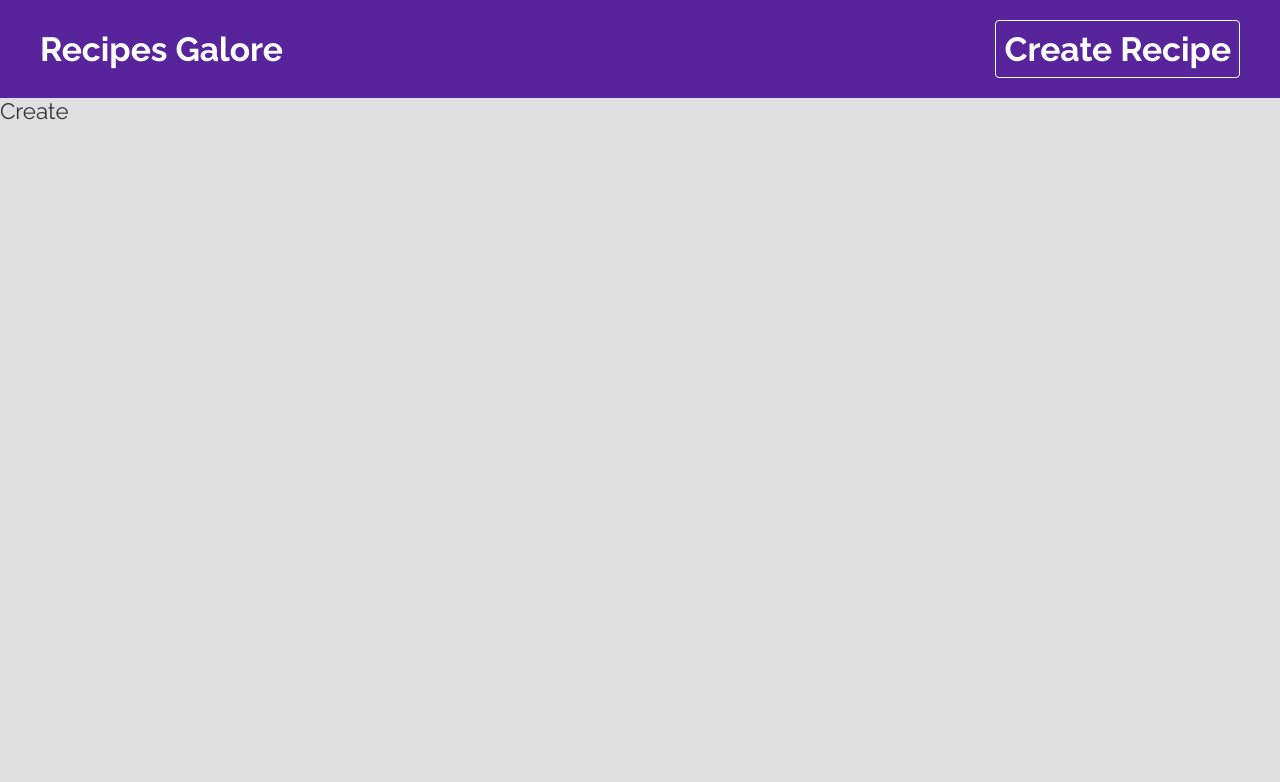
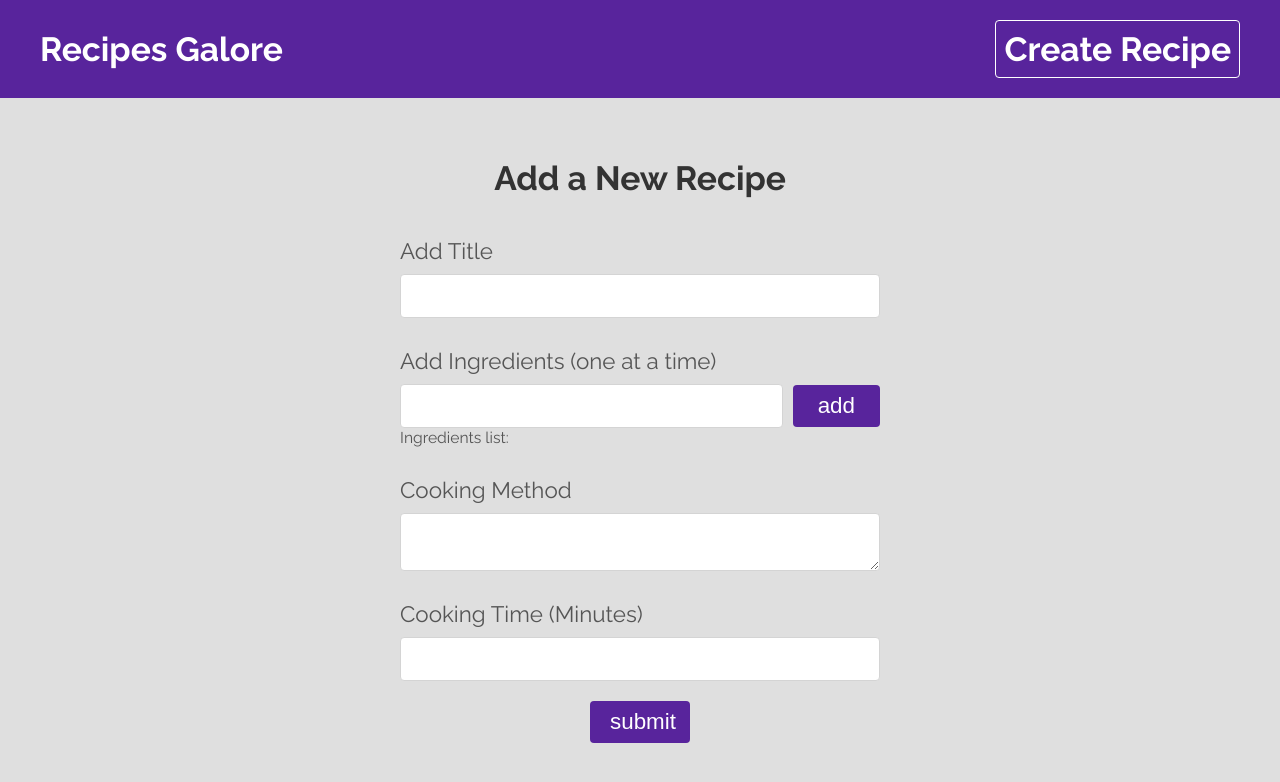
Before and after one commit to Filip-Sazdov/recipe-app, a React (Create React App) app: page /create in a window 1280 px wide. Shown: the top 782 px of the page. Built offline with nearby package versions, Linux system fonts and the light colour scheme.

Commit message:
add logic and functionality

```diff
--- a/src/pages/create/Create.js
+++ b/src/pages/create/Create.js
@@ -1,9 +1,85 @@
 import './Create.css'
 
-import React from 'react'
+import React, { useRef, useState } from 'react'
 
 export default function Create() {
+  const [title, setTitle] = useState('')
+  const [method, setMethod] = useState('')
+  const [cookingTime, setCookingTime] = useState('')
+  const [newIngredient, setNewIngredient] = useState('')
+  const [ingredients, setIngredients] = useState([])
+  const ingredientInput = useRef(null)
+
+  const handleSubmit = (e) => {
+    e.preventDefault()
+    console.log(title, method, cookingTime, ingredients)
+  }
+
+  const handleAdd = (e) => {
+    e.preventDefault()
+
+    if (newIngredient && !ingredients.includes(newIngredient)) {
+      setIngredients(prevIngredients => [...prevIngredients, newIngredient.trim()])
+    }
+    setNewIngredient('')
+    ingredientInput.current.focus()
+  }
+
   return (
-    <div>Create</div>
+    <div className='create'>
+      <h2 className="page-title">Add a New Recipe</h2>
+
+      <form onSubmit={handleSubmit}>
+        <label>
+          <span>Add Title</span>
+          <input
+            type="text"
+            onChange={e => setTitle(e.target.value)}
+            value={title}
+            required
+          />
+        </label>
+        <label>
+          <span>Add Ingredients (one at a time)</span>
+          <div className="ingredients">
+
+            <input
+              type="text"
+              onChange={e => setNewIngredient(e.target.value)}
+              value={newIngredient}
+
+              ref={ingredientInput}
+            />
+            <button className="btn" onClick={handleAdd}>add</button>
+
+          </div>
+
+        </label>
+        <p>Ingredients list: {ingredients.map(ing => <em key={ing}>{ing}, </em>)}</p>
+
+
+        <label>
+          <span>Cooking Method</span>
+          <textarea
+            onChange={e => setMethod(e.target.value)}
+            value={method}
+            required
+          />
+        </label>
+        <label>
+          <span>Cooking Time (Minutes)</span>
+          <input
+            type="number"
+            onChange={e => setCookingTime(e.target.value)}
+            value={cookingTime}
+            required
+          />
+        </label>
+
+        <button className="btn">submit</button>
+      </form>
+
+
+    </div>
   )
 }
```
